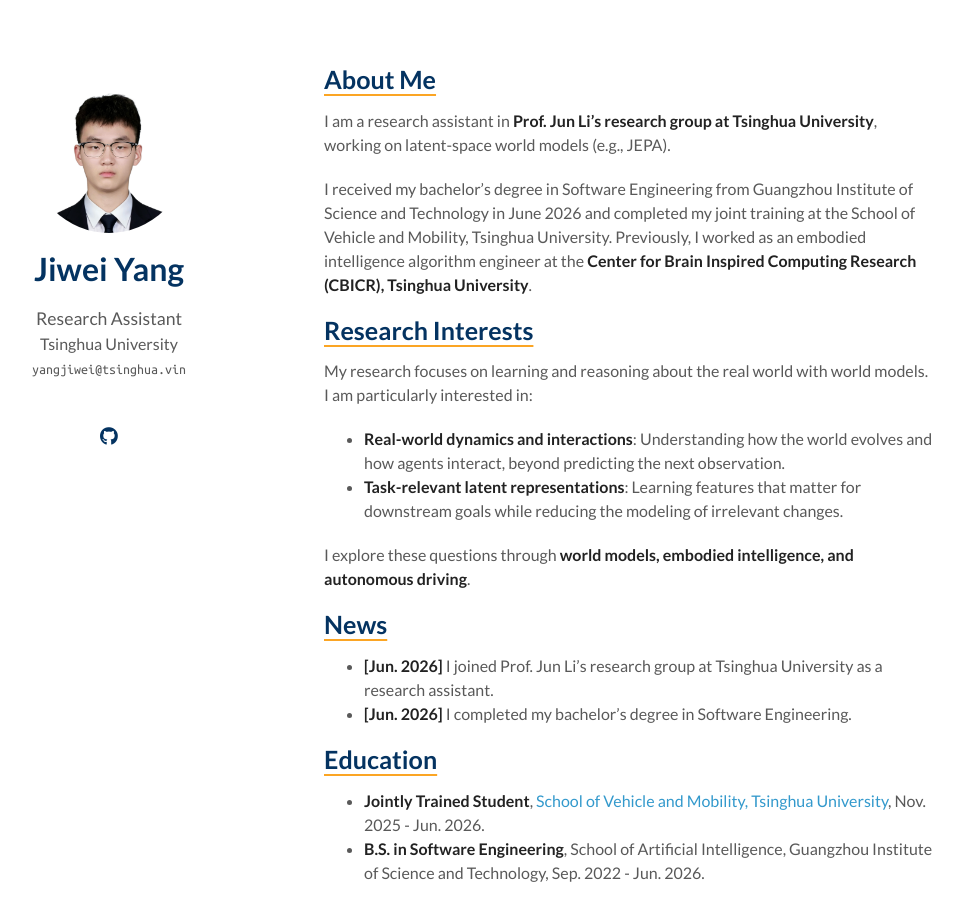
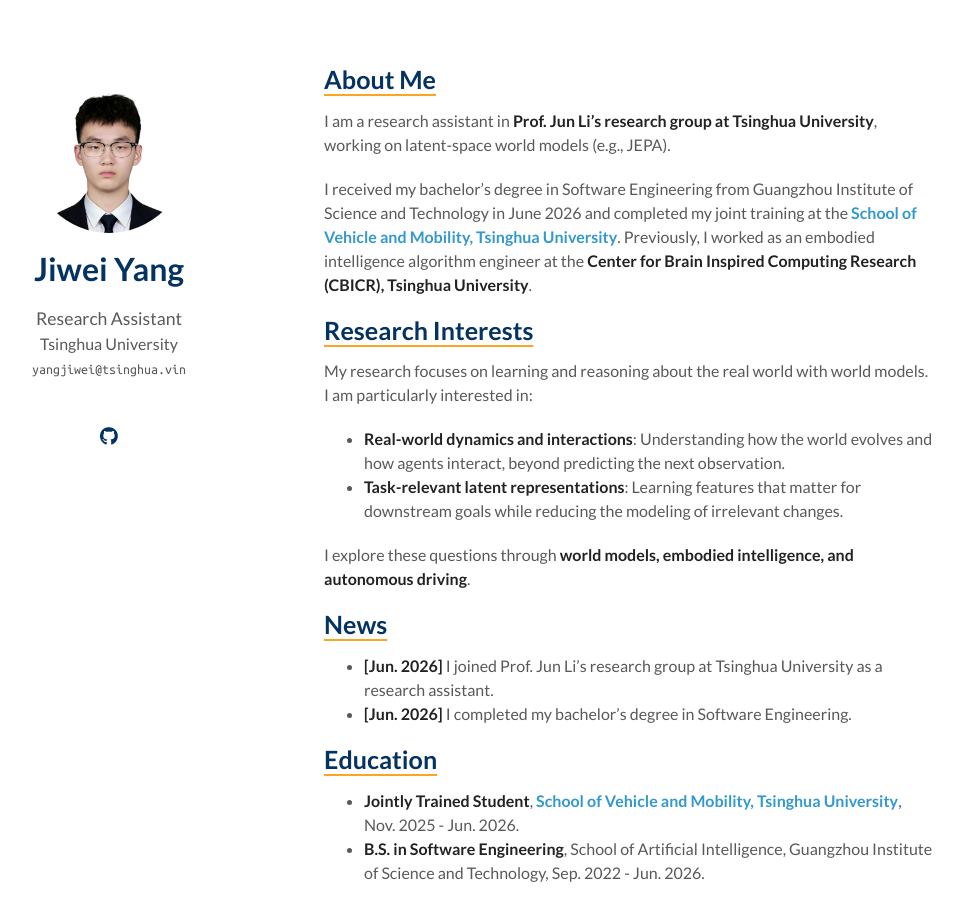
Before and after one commit to NoctYang/NoctYang.github.io, a Jekyll site: the page built from index.md, in a window 1280 px wide and 900 px high. Shown: the whole window, without its empty margins (186-1149 px from the left). Built offline with Jekyll 4.4.1, drawn with Linux system fonts in a browser that asks for light colours; a style sheet for code colours, icons or effects is not loaded; our own code applies the rules of GitHub Pages for plain Markdown files.

```diff
--- a/index.md
+++ b/index.md
@@ -6,7 +6,7 @@ layout: homepage
 
 I am a research assistant in **Prof. Jun Li's research group at Tsinghua University**, working on latent-space world models (e.g., JEPA).
 
-I received my bachelor's degree in Software Engineering from Guangzhou Institute of Science and Technology in June 2026 and completed my joint training at the School of Vehicle and Mobility, Tsinghua University. Previously, I worked as an embodied intelligence algorithm engineer at the **Center for Brain Inspired Computing Research (CBICR), Tsinghua University**.
+I received my bachelor's degree in Software Engineering from Guangzhou Institute of Science and Technology in June 2026 and completed my joint training at the **[School of Vehicle and Mobility, Tsinghua University](https://www.svm.tsinghua.edu.cn/)**. Previously, I worked as an embodied intelligence algorithm engineer at the **Center for Brain Inspired Computing Research (CBICR), Tsinghua University**.
 
 ## Research Interests
 
@@ -24,7 +24,7 @@ I explore these questions through **world models, embodied intelligence, and aut
 
 ## Education
 
-- **Jointly Trained Student**, [School of Vehicle and Mobility, Tsinghua University](https://www.svm.tsinghua.edu.cn/), Nov. 2025 - Jun. 2026.
+- **Jointly Trained Student**, **[School of Vehicle and Mobility, Tsinghua University](https://www.svm.tsinghua.edu.cn/)**, Nov. 2025 - Jun. 2026.
 - **B.S. in Software Engineering**, School of Artificial Intelligence, Guangzhou Institute of Science and Technology, Sep. 2022 - Jun. 2026.
 
 {% include publications.md %}
```
